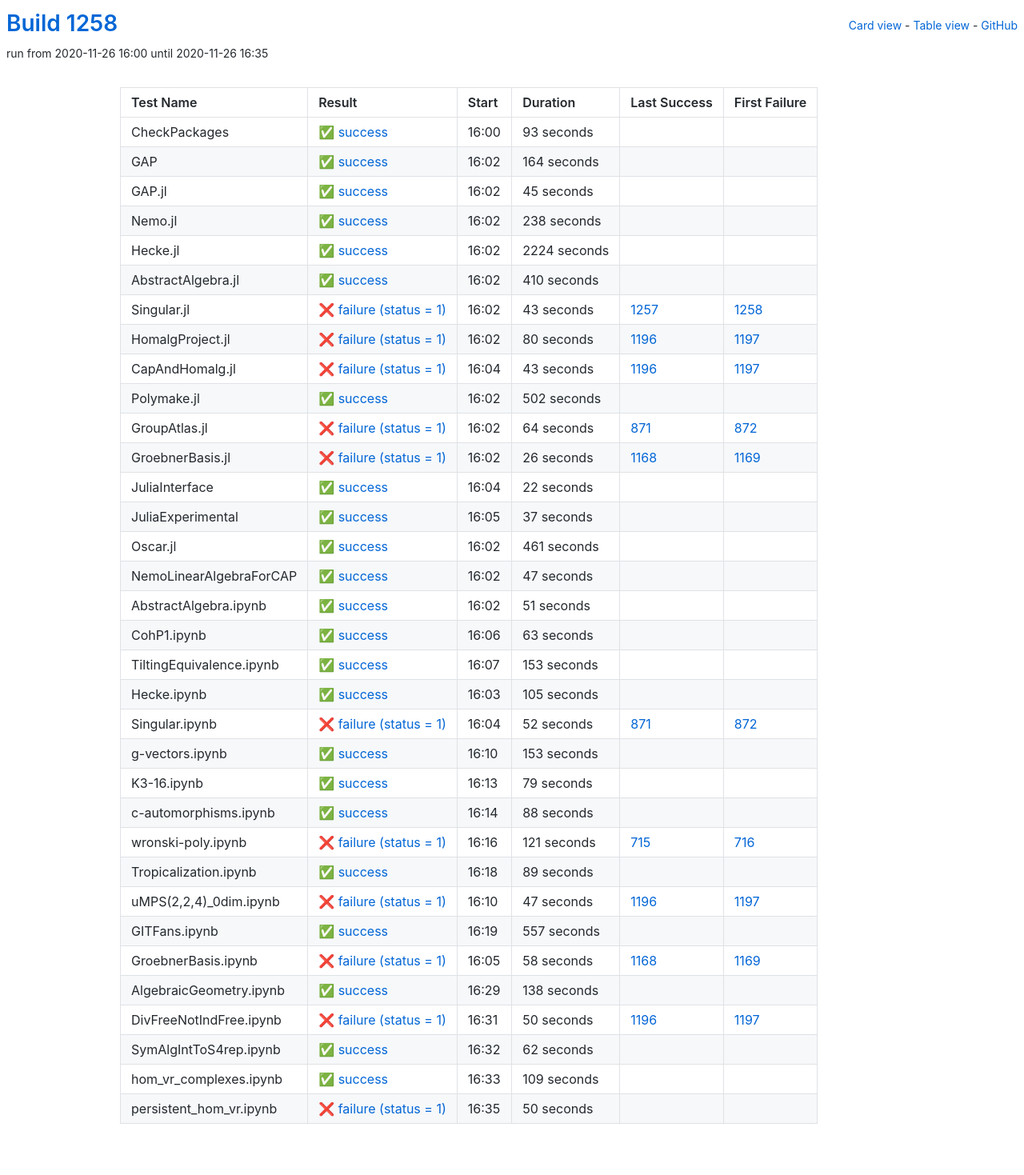
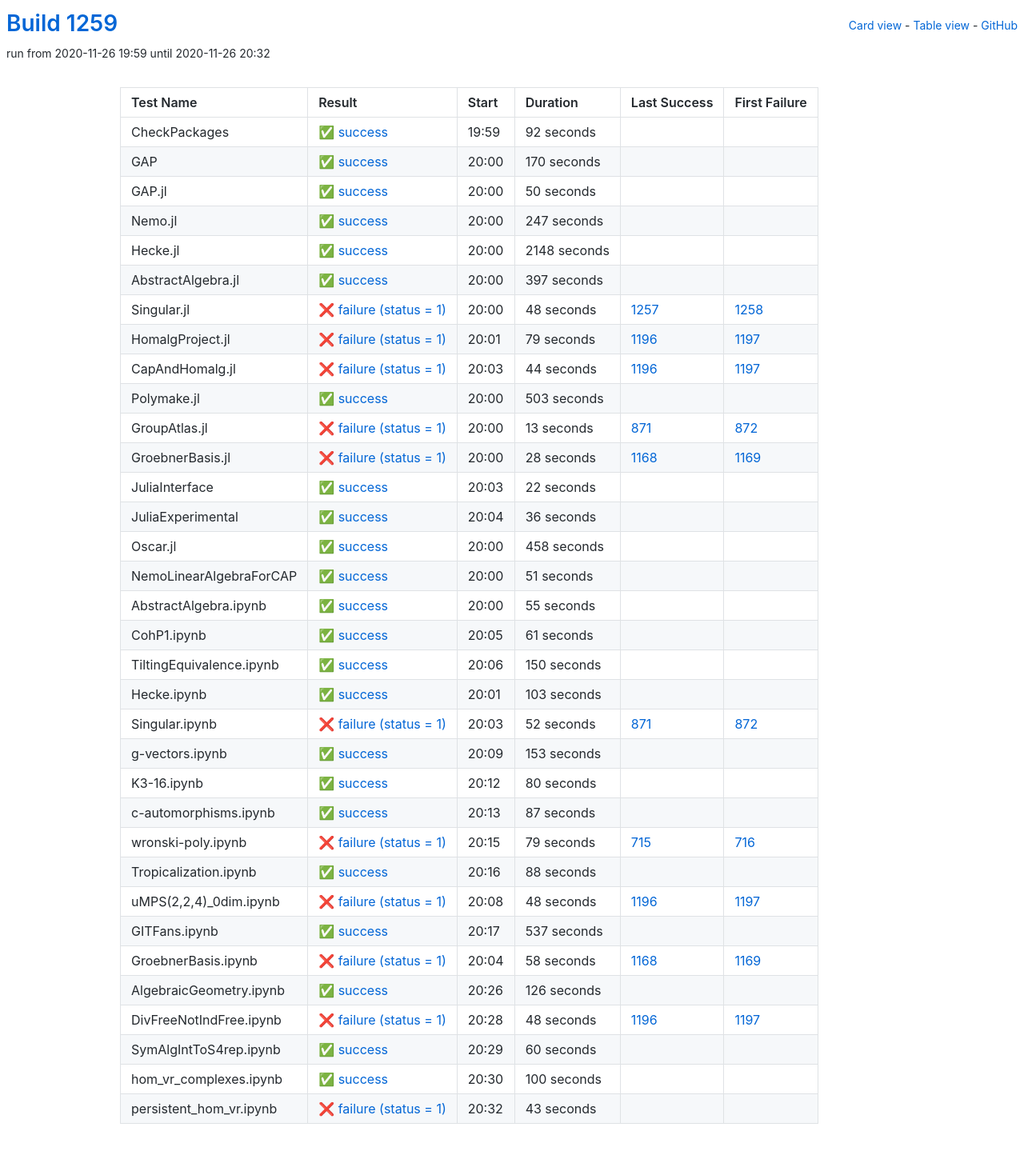
Before and after one commit to oscar-system/oscar-ci-status-stable, a Jekyll site: the page built from table.html, in a window 1280 px wide. Shown: the whole page at 80% size. Built offline with Jekyll 4.4.1, drawn with Linux system fonts in a browser that asks for light colours.

Commit message:
Build #1259

```diff
--- a/_data/ci.yml
+++ b/_data/ci.yml
@@ -1,6 +1,6 @@
 ---
-build: 1258
-build_url: https://oscarci.mathematik.uni-kl.de/job/oscar-stable/1258/
+build: 1259
+build_url: https://oscarci.mathematik.uni-kl.de/job/oscar-stable/1259/
 job: oscar-stable
 organization: oscar-system
 repo: oscar-ci-status-stable
@@ -8,152 +8,152 @@ repourl: https://github.com/oscar-system/oscar-ci-status-stable
 tests:
 - name: CheckPackages
   id: checkpackages
-  log: https://oscarci.mathematik.uni-kl.de/job/oscar-stable/1258/artifact/logs/build-1258/CheckPackages.log
-  start: 2020-11-26 16:00
+  log: https://oscarci.mathematik.uni-kl.de/job/oscar-stable/1259/artifact/logs/build-1259/CheckPackages.log
+  start: 2020-11-26 19:59
   success: true
   exitcode: 0
   status: success
-  duration: 93
+  duration: 92
   last_success: false
   last_success_url:
   first_failure: false
   first_failure_url:
 - name: GAP
   id: gap
-  log: https://oscarci.mathematik.uni-kl.de/job/oscar-stable/1258/artifact/logs/build-1258/GAP.log
-  start: 2020-11-26 16:02
+  log: https://oscarci.mathematik.uni-kl.de/job/oscar-stable/1259/artifact/logs/build-1259/GAP.log
+  start: 2020-11-26 20:00
   success: true
   exitcode: 0
   status: success
-  duration: 164
+  duration: 170
   last_success: false
   last_success_url:
   first_failure: false
   first_failure_url:
 - name: GAP.jl
   id: gap-jl
-  log: https://oscarci.mathematik.uni-kl.de/job/oscar-stable/1258/artifact/logs/build-1258/GAP.jl.log
-  start: 2020-11-26 16:02
+  log: https://oscarci.mathematik.uni-kl.de/job/oscar-stable/1259/artifact/logs/build-1259/GAP.jl.log
+  start: 2020-11-26 20:00
   success: true
   exitcode: 0
   status: success
-  duration: 45
+  duration: 50
   last_success: false
   last_success_url:
   first_failure: false
   first_failure_url:
 - name: Nemo.jl
   id: nemo-jl
-  log: https://oscarci.mathematik.uni-kl.de/job/oscar-stable/1258/artifact/logs/build-1258/Nemo.jl.log
-  start: 2020-11-26 16:02
+  log: https://oscarci.mathematik.uni-kl.de/job/oscar-stable/1259/artifact/logs/build-1259/Nemo.jl.log
+  start: 2020-11-26 20:00
   success: true
   exitcode: 0
   status: success
-  duration: 238
+  duration: 247
   last_success: false
   last_success_url:
   first_failure: false
   first_failure_url:
 - name: Hecke.jl
   id: hecke-jl
-  log: https://oscarci.mathematik.uni-kl.de/job/oscar-stable/1258/artifact/logs/build-1258/Hecke.jl.log
-  start: 2020-11-26 16:02
+  log: https://oscarci.mathematik.uni-kl.de/job/oscar-stable/1259/artifact/logs/build-1259/Hecke.jl.log
+  start: 2020-11-26 20:00
   success: true
   exitcode: 0
   status: success
-  duration: 2224
+  duration: 2148
   last_success: false
   last_success_url:
   first_failure: false
   first_failure_url:
 - name: AbstractAlgebra.jl
   id: abstractalgebra-jl
-  log: https://oscarci.mathematik.uni-kl.de/job/oscar-stable/1258/artifact/logs/build-1258/AbstractAlgebra.jl.log
-  start: 2020-11-26 16:02
+  log: https://oscarci.mathematik.uni-kl.de/job/oscar-stable/1259/artifact/logs/build-1259/AbstractAlgebra.jl.log
+  start: 2020-11-26 20:00
   success: true
   exitcode: 0
   status: success
-  duration: 410
+  duration: 397
   last_success: false
   last_success_url:
   first_failure: false
   first_failure_url:
 - name: Singular.jl
   id: singular-jl
-  log: https://oscarci.mathematik.uni-kl.de/job/oscar-stable/1258/artifact/logs/build-1258/Singular.jl.log
-  start: 2020-11-26 16:02
+  log: https://oscarci.mathematik.uni-kl.de/job/oscar-stable/1259/artifact/logs/build-1259/Singular.jl.log
+  start: 2020-11-26 20:00
   success: false
   exitcode: 1
   status: failure
-  duration: 43
+  duration: 48
   last_success: 1257
   last_success_url: https://oscarci.mathematik.uni-kl.de/job/oscar-stable/1257/
   first_failure: 1258
   first_failure_url: https://oscarci.mathematik.uni-kl.de/job/oscar-stable/1258/
 - name: HomalgProject.jl
   id: homalgproject-jl
-  log: https://oscarci.mathematik.uni-kl.de/job/oscar-stable/1258/artifact/logs/build-1258/HomalgProject.jl.log
-  start: 2020-11-26 16:02
+  log: https://oscarci.mathematik.uni-kl.de/job/oscar-stable/1259/artifact/logs/build-1259/HomalgProject.jl.log
+  start: 2020-11-26 20:01
   success: false
   exitcode: 1
   status: failure
-  duration: 80
+  duration: 79
   last_success: 1196
   last_success_url: https://oscarci.mathematik.uni-kl.de/job/oscar-stable/1196/
   first_failure: 1197
   first_failure_url: https://oscarci.mathematik.uni-kl.de/job/oscar-stable/1197/
 - name: CapAndHomalg.jl
   id: capandhomalg-jl
-  log: https://oscarci.mathematik.uni-kl.de/job/oscar-stable/1258/artifact/logs/build-1258/CapAndHomalg.jl.log
-  start: 2020-11-26 16:04
+  log: https://oscarci.mathematik.uni-kl.de/job/oscar-stable/1259/artifact/logs/build-1259/CapAndHomalg.jl.log
+  start: 2020-11-26 20:03
   success: false
   exitcode: 1
   status: failure
-  duration: 43
+  duration: 44
   last_success: 1196
   last_success_url: https://oscarci.mathematik.uni-kl.de/job/oscar-stable/1196/
   first_failure: 1197
   first_failure_url: https://oscarci.mathematik.uni-kl.de/job/oscar-stable/1197/
 - name: Polymake.jl
   id: polymake-jl
-  log: https://oscarci.mathematik.uni-kl.de/job/oscar-stable/1258/artifact/logs/build-1258/Polymake.jl.log
-  start: 2020-11-26 16:02
+  log: https://oscarci.mathematik.uni-kl.de/job/oscar-stable/1259/artifact/logs/build-1259/Polymake.jl.log
+  start: 2020-11-26 20:00
   success: true
   exitcode: 0
   status: success
-  duration: 502
+  duration: 503
   last_success: false
   last_success_url:
   first_failure: false
   first_failure_url:
 - name: GroupAtlas.jl
   id: groupatlas-jl
-  log: https://oscarci.mathematik.uni-kl.de/job/oscar-stable/1258/artifact/logs/build-1258/GroupAtlas.jl.log
-  start: 2020-11-26 16:02
+  log: https://oscarci.mathematik.uni-kl.de/job/oscar-stable/1259/artifact/logs/build-1259/GroupAtlas.jl.log
+  start: 2020-11-26 20:00
   success: false
   exitcode: 1
   status: failure
-  duration: 64
+  duration: 13
   last_success: 871
   last_success_url: https://oscarci.mathematik.uni-kl.de/job/oscar-stable/871/
   first_failure: 872
   first_failure_url: https://oscarci.mathematik.uni-kl.de/job/oscar-stable/872/
 - name: GroebnerBasis.jl
   id: groebnerbasis-jl
-  log: https://oscarci.mathematik.uni-kl.de/job/oscar-stable/1258/artifact/logs/build-1258/GroebnerBasis.jl.log
-  start: 2020-11-26 16:02
+  log: https://oscarci.mathematik.uni-kl.de/job/oscar-stable/1259/artifact/logs/build-1259/GroebnerBasis.jl.log
+  start: 2020-11-26 20:00
   success: false
   exitcode: 1
   status: failure
-  duration: 26
+  duration: 28
   last_success: 1168
   last_success_url: https://oscarci.mathematik.uni-kl.de/job/oscar-stable/1168/
   first_failure: 1169
   first_failure_url: https://oscarci.mathematik.uni-kl.de/job/oscar-stable/1169/
 - name: JuliaInterface
   id: juliainterface
-  log: https://oscarci.mathematik.uni-kl.de/job/oscar-stable/1258/artifact/logs/build-1258/JuliaInterface.log
-  start: 2020-11-26 16:04
+  log: https://oscarci.mathematik.uni-kl.de/job/oscar-stable/1259/artifact/logs/build-1259/JuliaInterface.log
+  start: 2020-11-26 20:03
   success: true
   exitcode: 0
   status: success
@@ -164,44 +164,32 @@ tests:
   first_failure_url:
 - name: JuliaExperimental
   id: juliaexperimental
-  log: https://oscarci.mathematik.uni-kl.de/job/oscar-stable/1258/artifact/logs/build-1258/JuliaExperimental.log
-  start: 2020-11-26 16:05
+  log: https://oscarci.mathematik.uni-kl.de/job/oscar-stable/1259/artifact/logs/build-1259/JuliaExperimental.log
+  start: 2020-11-26 20:04
   success: true
   exitcode: 0
   status: success
-  duration: 37
+  duration: 36
   last_success: false
   last_success_url:
   first_failure: false
   first_failure_url:
 - name: Oscar.jl
   id: oscar-jl
-  log: https://oscarci.mathematik.uni-kl.de/job/oscar-stable/1258/artifact/logs/build-1258/Oscar.jl.log
-  start: 2020-11-26 16:02
+  log: https://oscarci.mathematik.uni-kl.de/job/oscar-stable/1259/artifact/logs/build-1259/Oscar.jl.log
+  start: 2020-11-26 20:00
   success: true
   exitcode: 0
   status: success
-  duration: 461
+  duration: 458
   last_success: false
   last_success_url:
   first_failure: false
   first_failure_url:
 - name: NemoLinearAlgebraForCAP
   id: nemolinearalgebraforcap
-  log: https://oscarci.mathematik.uni-kl.de/job/oscar-stable/1258/artifact/logs/build-1258/NemoLinearAlgebraForCAP.log
-  start: 2020-11-26 16:02
-  success: true
-  exitcode: 0
-  status: success
-  duration: 47
-  last_success: false
-  last_success_url:
-  first_failure: false
-  first_failure_url:
-- name: AbstractAlgebra.ipynb
-  id: abstractalgebra-ipynb
-  log: https://oscarci.mathematik.uni-kl.de/job/oscar-stable/1258/artifact/logs/build-1258/AbstractAlgebra.ipynb.log
-  start: 2020-11-26 16:02
+  log: https://oscarci.mathematik.uni-kl.de/job/oscar-stable/1259/artifact/logs/build-1259/NemoLinearAlgebraForCAP.log
+  start: 2020-11-26 20:00
   success: true
   exitcode: 0
   status: success
@@ -210,46 +198,58 @@ tests:
   last_success_url:
   first_failure: false
   first_failure_url:
-- name: CohP1.ipynb
-  id: cohp1-ipynb
-  log: https://oscarci.mathematik.uni-kl.de/job/oscar-stable/1258/artifact/logs/build-1258/CohP1.ipynb.log
-  start: 2020-11-26 16:06
+- name: AbstractAlgebra.ipynb
+  id: abstractalgebra-ipynb
+  log: https://oscarci.mathematik.uni-kl.de/job/oscar-stable/1259/artifact/logs/build-1259/AbstractAlgebra.ipynb.log
+  start: 2020-11-26 20:00
   success: true
   exitcode: 0
   status: success
-  duration: 63
+  duration: 55
+  last_success: false
+  last_success_url:
+  first_failure: false
+  first_failure_url:
+- name: CohP1.ipynb
+  id: cohp1-ipynb
+  log: https://oscarci.mathematik.uni-kl.de/job/oscar-stable/1259/artifact/logs/build-1259/CohP1.ipynb.log
+  start: 2020-11-26 20:05
+  success: true
+  exitcode: 0
+  status: success
+  duration: 61
   last_success: false
   last_success_url:
   first_failure: false
   first_failure_url:
 - name: TiltingEquivalence.ipynb
   id: tiltingequivalence-ipynb
-  log: https://oscarci.mathematik.uni-kl.de/job/oscar-stable/1258/artifact/logs/build-1258/TiltingEquivalence.ipynb.log
-  start: 2020-11-26 16:07
+  log: https://oscarci.mathematik.uni-kl.de/job/oscar-stable/1259/artifact/logs/build-1259/TiltingEquivalence.ipynb.log
+  start: 2020-11-26 20:06
   success: true
   exitcode: 0
   status: success
-  duration: 153
+  duration: 150
   last_success: false
   last_success_url:
   first_failure: false
   first_failure_url:
 - name: Hecke.ipynb
   id: hecke-ipynb
-  log: https://oscarci.mathematik.uni-kl.de/job/oscar-stable/1258/artifact/logs/build-1258/Hecke.ipynb.log
-  start: 2020-11-26 16:03
+  log: https://oscarci.mathematik.uni-kl.de/job/oscar-stable/1259/artifact/logs/build-1259/Hecke.ipynb.log
+  start: 2020-11-26 20:01
   success: true
   exitcode: 0
   status: success
-  duration: 105
+  duration: 103
   last_success: false
   last_success_url:
   first_failure: false
   first_failure_url:
 - name: Singular.ipynb
   id: singular-ipynb
-  log: https://oscarci.mathematik.uni-kl.de/job/oscar-stable/1258/artifact/logs/build-1258/Singular.ipynb.log
-  start: 2020-11-26 16:04
+  log: https://oscarci.mathematik.uni-kl.de/job/oscar-stable/1259/artifact/logs/build-1259/Singular.ipynb.log
+  start: 2020-11-26 20:03
   success: false
   exitcode: 1
   status: failure
@@ -260,8 +260,8 @@ tests:
   first_failure_url: https://oscarci.mathematik.uni-kl.de/job/oscar-stable/872/
 - name: g-vectors.ipynb
   id: g-vectors-ipynb
-  log: https://oscarci.mathematik.uni-kl.de/job/oscar-stable/1258/artifact/logs/build-1258/g-vectors.ipynb.log
-  start: 2020-11-26 16:10
+  log: https://oscarci.mathematik.uni-kl.de/job/oscar-stable/1259/artifact/logs/build-1259/g-vectors.ipynb.log
+  start: 2020-11-26 20:09
   success: true
   exitcode: 0
   status: success
@@ -272,20 +272,44 @@ tests:
   first_failure_url:
 - name: K3-16.ipynb
   id: k3-16-ipynb
-  log: https://oscarci.mathematik.uni-kl.de/job/oscar-stable/1258/artifact/logs/build-1258/K3-16.ipynb.log
-  start: 2020-11-26 16:13
+  log: https://oscarci.mathematik.uni-kl.de/job/oscar-stable/1259/artifact/logs/build-1259/K3-16.ipynb.log
+  start: 2020-11-26 20:12
   success: true
   exitcode: 0
   status: success
-  duration: 79
+  duration: 80
   last_success: false
   last_success_url:
   first_failure: false
   first_failure_url:
 - name: c-automorphisms.ipynb
   id: c-automorphisms-ipynb
-  log: https://oscarci.mathematik.uni-kl.de/job/oscar-stable/1258/artifact/logs/build-1258/c-automorphisms.ipynb.log
-  start: 2020-11-26 16:14
+  log: https://oscarci.mathematik.uni-kl.de/job/oscar-stable/1259/artifact/logs/build-1259/c-automorphisms.ipynb.log
+  start: 2020-11-26 20:13
+  success: true
+  exitcode: 0
+  status: success
+  duration: 87
+  last_success: false
+  last_success_url:
+  first_failure: false
+  first_failure_url:
+- name: wronski-poly.ipynb
+  id: wronski-poly-ipynb
+  log: https://oscarci.mathematik.uni-kl.de/job/oscar-stable/1259/artifact/logs/build-1259/wronski-poly.ipynb.log
+  start: 2020-11-26 20:15
+  success: false
+  exitcode: 1
+  status: failure
+  duration: 79
+  last_success: 715
+  last_success_url: https://oscarci.mathematik.uni-kl.de/job/oscar-stable/715/
+  first_failure: 716
+  first_failure_url: https://oscarci.mathematik.uni-kl.de/job/oscar-stable/716/
+- name: Tropicalization.ipynb
+  id: tropicalization-ipynb
+  log: https://oscarci.mathematik.uni-kl.de/job/oscar-stable/1259/artifact/logs/build-1259/Tropicalization.ipynb.log
+  start: 2020-11-26 20:16
   success: true
   exitcode: 0
   status: success
@@ -294,58 +318,34 @@ tests:
   last_success_url:
   first_failure: false
   first_failure_url:
-- name: wronski-poly.ipynb
-  id: wronski-poly-ipynb
-  log: https://oscarci.mathematik.uni-kl.de/job/oscar-stable/1258/artifact/logs/build-1258/wronski-poly.ipynb.log
-  start: 2020-11-26 16:16
+- name: uMPS(2,2,4)_0dim.ipynb
+  id: umps-2-2-4-0dim-ipynb
+  log: https://oscarci.mathematik.uni-kl.de/job/oscar-stable/1259/artifact/logs/build-1259/uMPS-2-2-4-_0dim.ipynb.log
+  start: 2020-11-26 20:08
   success: false
   exitcode: 1
   status: failure
-  duration: 121
-  last_success: 715
-  last_success_url: https://oscarci.mathematik.uni-kl.de/job/oscar-stable/715/
-  first_failure: 716
-  first_failure_url: https://oscarci.mathematik.uni-kl.de/job/oscar-stable/716/
-- name: Tropicalization.ipynb
-  id: tropicalization-ipynb
-  log: https://oscarci.mathematik.uni-kl.de/job/oscar-stable/1258/artifact/logs/build-1258/Tropicalization.ipynb.log
-  start: 2020-11-26 16:18
-  success: true
-  exitcode: 0
-  status: success
-  duration: 89
-  last_success: false
-  last_success_url:
-  first_failure: false
-  first_failure_url:
-- name: uMPS(2,2,4)_0dim.ipynb
-  id: umps-2-2-4-0dim-ipynb
-  log: https://oscarci.mathematik.uni-kl.de/job/oscar-stable/1258/artifact/logs/build-1258/uMPS-2-2-4-_0dim.ipynb.log
-  start: 2020-11-26 16:10
-  success: false
-  exitcode: 1
-  status: failure
-  duration: 47
+  duration: 48
   last_success: 1196
   last_success_url: https://oscarci.mathematik.uni-kl.de/job/oscar-stable/1196/
   first_failure: 1197
   first_failure_url: https://oscarci.mathematik.uni-kl.de/job/oscar-stable/1197/
 - name: GITFans.ipynb
   id: gitfans-ipynb
-  log: https://oscarci.mathematik.uni-kl.de/job/oscar-stable/1258/artifact/logs/build-1258/GITFans.ipynb.log
-  start: 2020-11-26 16:19
+  log: https://oscarci.mathematik.uni-kl.de/job/oscar-stable/1259/artifact/logs/build-1259/GITFans.ipynb.log
+  start: 2020-11-26 20:17
   success: true
   exitcode: 0
   status: success
-  duration: 557
+  duration: 537
   last_success: false
   last_success_url:
   first_failure: false
   first_failure_url:
 - name: GroebnerBasis.ipynb
   id: groebnerbasis-ipynb
-  log: https://oscarci.mathematik.uni-kl.de/job/oscar-stable/1258/artifact/logs/build-1258/GroebnerBasis.ipynb.log
-  start: 2020-11-26 16:05
+  log: https://oscarci.mathematik.uni-kl.de/job/oscar-stable/1259/artifact/logs/build-1259/GroebnerBasis.ipynb.log
+  start: 2020-11-26 20:04
   success: false
   exitcode: 1
   status: failure
@@ -356,60 +356,60 @@ tests:
   first_failure_url: https://oscarci.mathematik.uni-kl.de/job/oscar-stable/1169/
 - name: AlgebraicGeometry.ipynb
   id: algebraicgeometry-ipynb
-  log: https://oscarci.mathematik.uni-kl.de/job/oscar-stable/1258/artifact/logs/build-1258/AlgebraicGeometry.ipynb.log
-  start: 2020-11-26 16:29
+  log: https://oscarci.mathematik.uni-kl.de/job/oscar-stable/1259/artifact/logs/build-1259/AlgebraicGeometry.ipynb.log
+  start: 2020-11-26 20:26
   success: true
   exitcode: 0
   status: success
-  duration: 138
+  duration: 126
   last_success: false
   last_success_url:
   first_failure: false
   first_failure_url:
 - name: DivFreeNotIndFree.ipynb
   id: divfreenotindfree-ipynb
-  log: https://oscarci.mathematik.uni-kl.de/job/oscar-stable/1258/artifact/logs/build-1258/DivFreeNotIndFree.ipynb.log
-  start: 2020-11-26 16:31
+  log: https://oscarci.mathematik.uni-kl.de/job/oscar-stable/1259/artifact/logs/build-1259/DivFreeNotIndFree.ipynb.log
+  start: 2020-11-26 20:28
   success: false
   exitcode: 1
   status: failure
-  duration: 50
+  duration: 48
   last_success: 1196
   last_success_url: https://oscarci.mathematik.uni-kl.de/job/oscar-stable/1196/
   first_failure: 1197
   first_failure_url: https://oscarci.mathematik.uni-kl.de/job/oscar-stable/1197/
 - name: SymAlgIntToS4rep.ipynb
   id: symalginttos4rep-ipynb
-  log: https://oscarci.mathematik.uni-kl.de/job/oscar-stable/1258/artifact/logs/build-1258/SymAlgIntToS4rep.ipynb.log
-  start: 2020-11-26 16:32
+  log: https://oscarci.mathematik.uni-kl.de/job/oscar-stable/1259/artifact/logs/build-1259/SymAlgIntToS4rep.ipynb.log
+  start: 2020-11-26 20:29
   success: true
   exitcode: 0
   status: success
-  duration: 62
+  duration: 60
   last_success: false
   last_success_url:
   first_failure: false
   first_failure_url:
 - name: hom_vr_complexes.ipynb
   id: hom-vr-complexes-ipynb
-  log: https://oscarci.mathematik.uni-kl.de/job/oscar-stable/1258/artifact/logs/build-1258/hom_vr_complexes.ipynb.log
-  start: 2020-11-26 16:33
+  log: https://oscarci.mathematik.uni-kl.de/job/oscar-stable/1259/artifact/logs/build-1259/hom_vr_complexes.ipynb.log
+  start: 2020-11-26 20:30
   success: true
   exitcode: 0
   status: success
-  duration: 109
+  duration: 100
   last_success: false
   last_success_url:
   first_failure: false
   first_failure_url:
 - name: persistent_hom_vr.ipynb
   id: persistent-hom-vr-ipynb
-  log: https://oscarci.mathematik.uni-kl.de/job/oscar-stable/1258/artifact/logs/build-1258/persistent_hom_vr.ipynb.log
-  start: 2020-11-26 16:35
+  log: https://oscarci.mathematik.uni-kl.de/job/oscar-stable/1259/artifact/logs/build-1259/persistent_hom_vr.ipynb.log
+  start: 2020-11-26 20:32
   success: false
   exitcode: 1
   status: failure
-  duration: 50
+  duration: 43
   last_success: false
   last_success_url:
   first_failure: false
```
Also changed, not shown: README.md.
